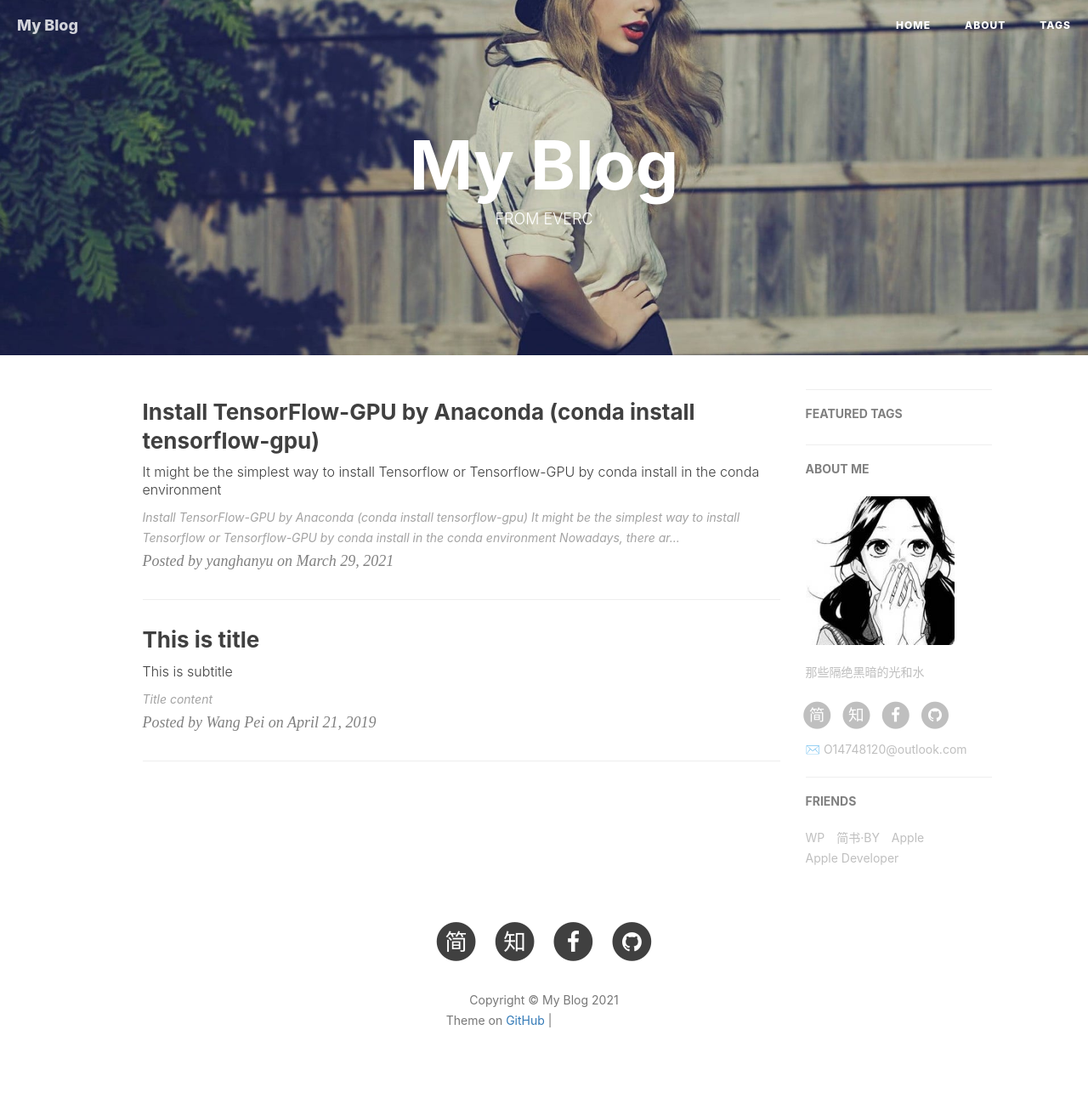
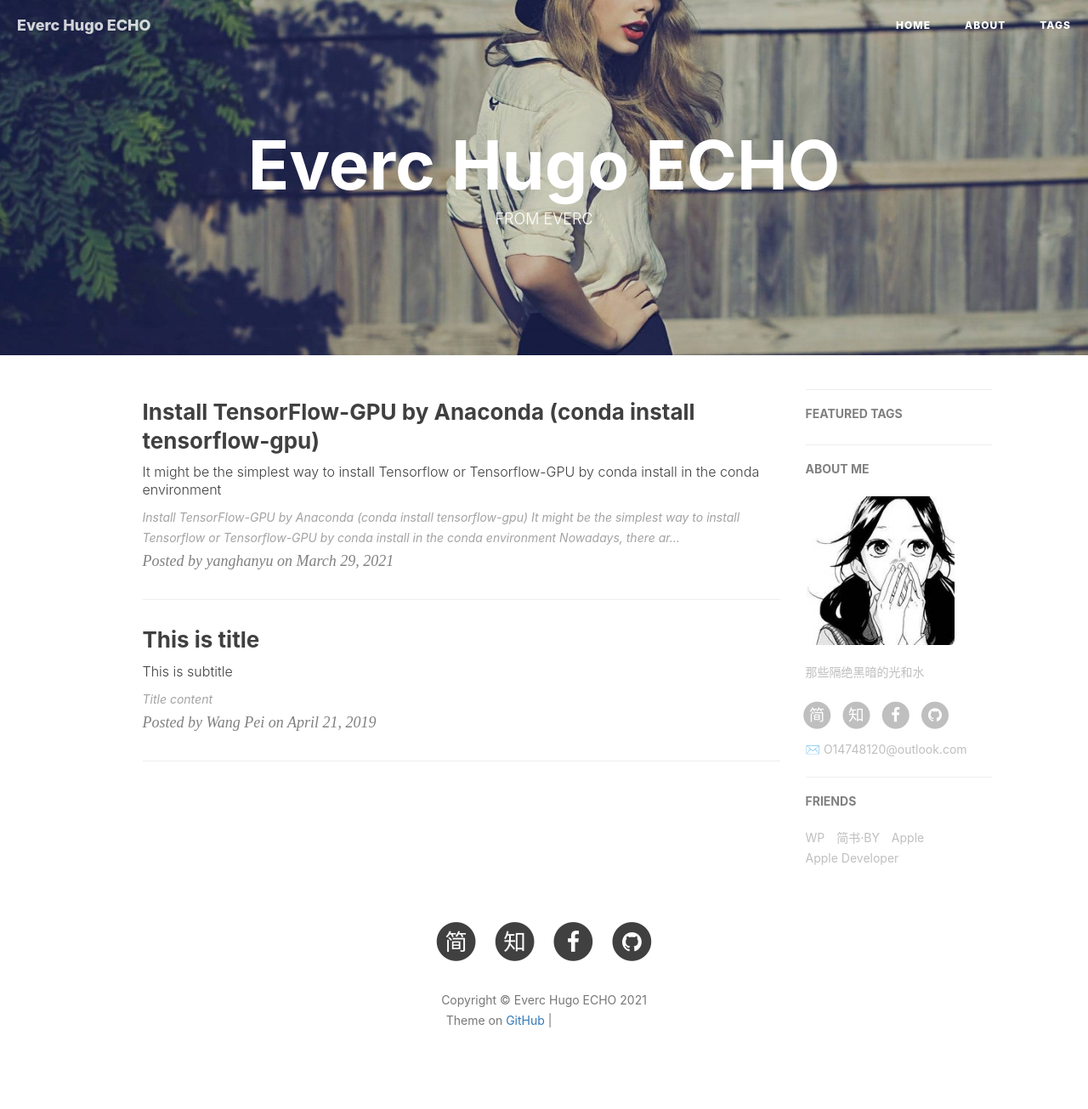
Before and after one commit to EchoesHastur/EchoesHastur.github.io, a Jekyll site: the page built from index.html, in a window 1280 px wide. Shown: the whole page at 85% size. Built offline with Jekyll 4.4.1, drawn with Linux system fonts in a browser that asks for light colours; nearby versions of some CDN libraries; the list of posts is cut into pages by our own code; comment, search, counter and statistics services are not loaded; grey boxes are pictures that could not be loaded.

Commit message:
Update _config.yml

```diff
--- a/_config.yml
+++ b/_config.yml
@@ -1,9 +1,9 @@
 # Site settings
-title: My Blog
+title: Everc Hugo ECHO
 SEOTitle: Everc'block
 header-img: img/post-bg-desk.jpg
 email: O14748120@outlook.com
-description: "写一句你想写的话"
+description: "now nothing!"
 keyword: "我的博客"
 url: "http://EchoesHastur.github.io"          # your host, for absolute URL
 baseurl: ""      # for example, '/blog' if your blog hosted on 'host/blog'
```
